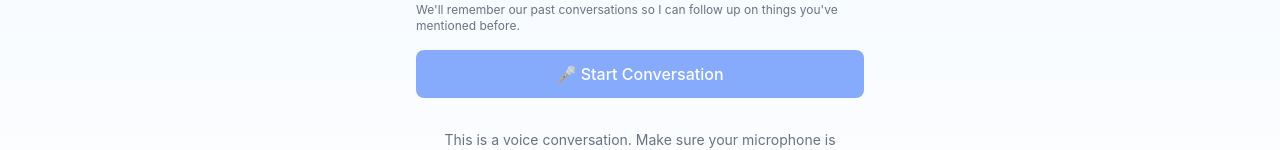
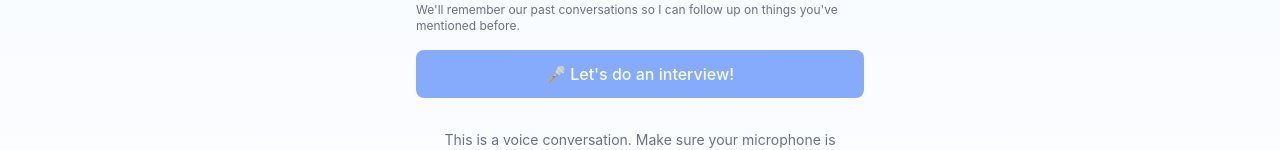
Before and after one commit to dbs35/dbs35.github.io, a Next.js app: page / in a window 1280 px wide. Shown: the part 465-615 px from the top of the page. Built offline with nearby package versions, Linux system fonts and the light colour scheme.

Commit message:
Update button text for interview prompt

```diff
--- a/src/app/page.tsx
+++ b/src/app/page.tsx
@@ -107,7 +107,7 @@ export default function Home() {
               </>
             ) : (
               <>
-                🎤 Start Conversation
+                🎤 Let's do an interview!
               </>
             )}
           </button>
```
